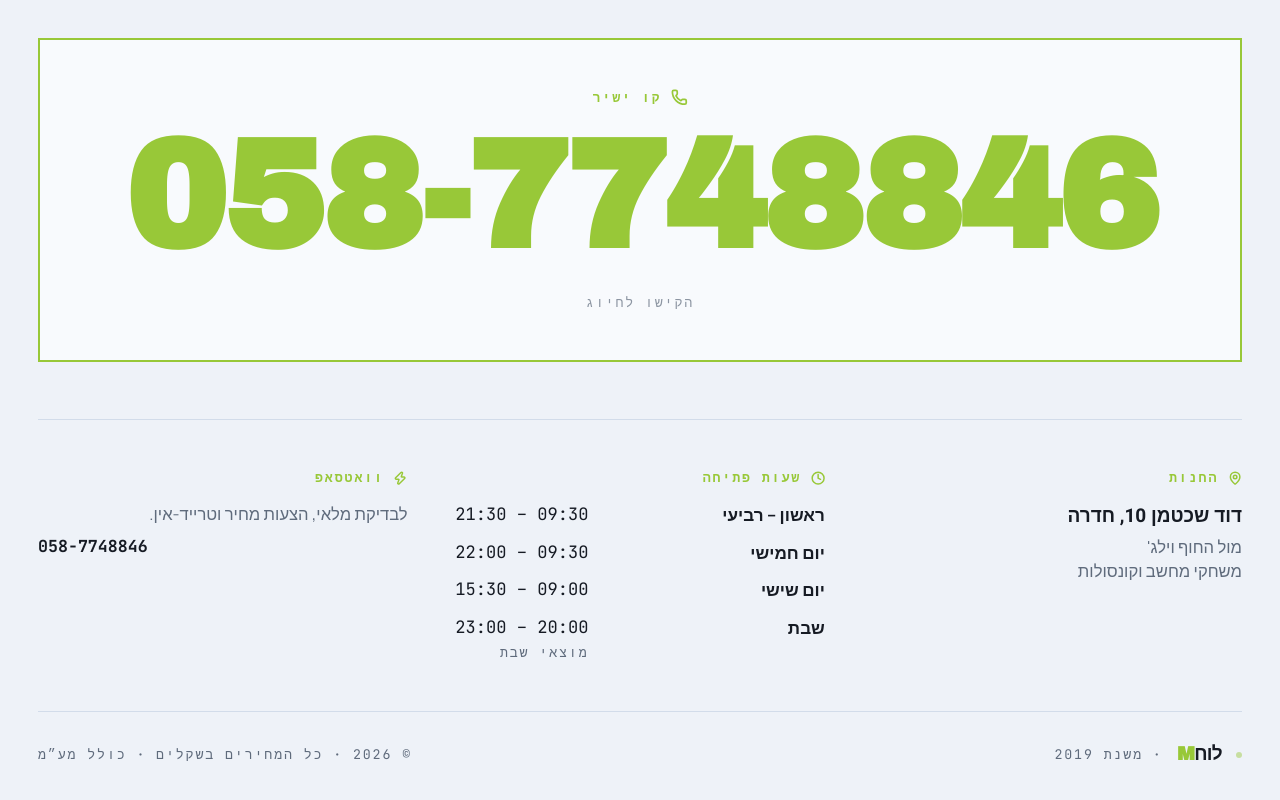
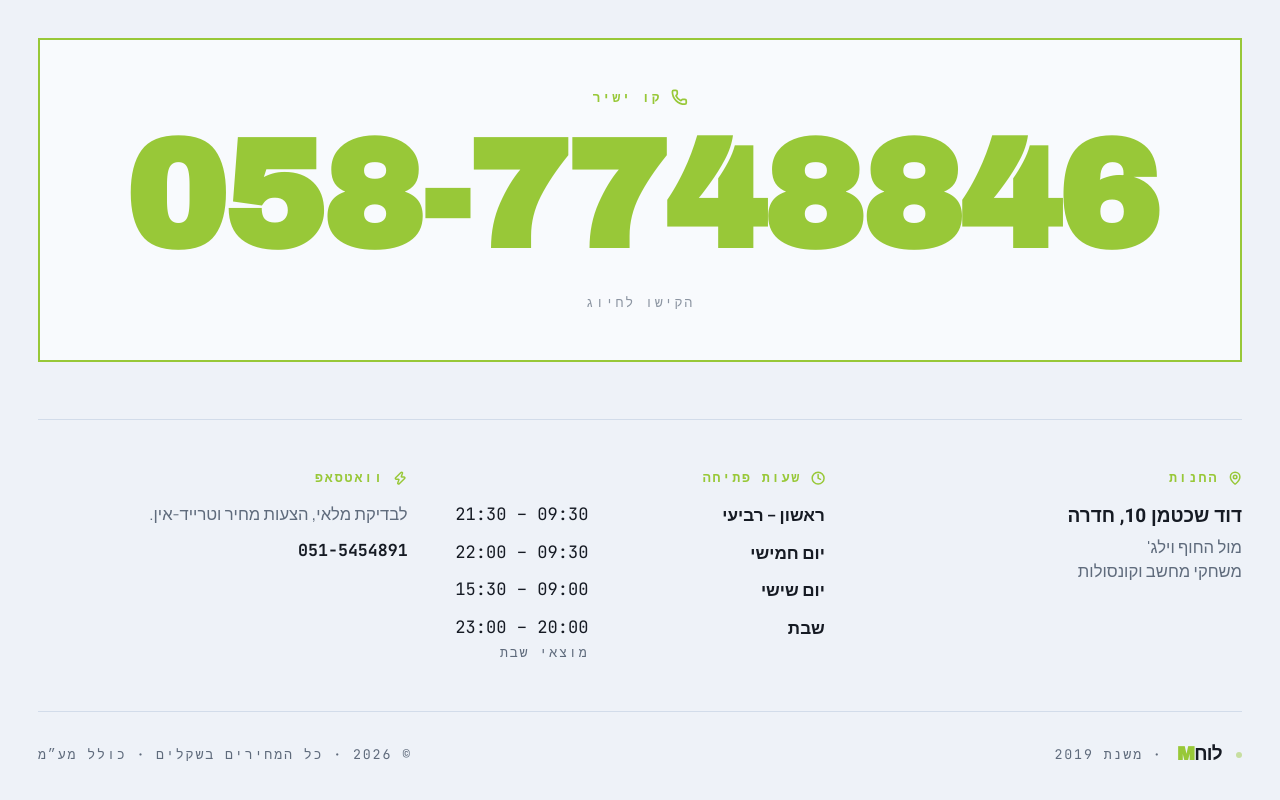
Before and after one commit to DanielVain/loachm-project, a React (Vite) app: page / in a window 1280 px wide. Shown: the part 2944-3744 px from the top of the page. Built offline with nearby package versions, Linux system fonts and the light colour scheme; no server answers; the database is empty.

Commit message:
Update WhatsApp number to 051-5454891 and make it a clickable wa.me link

```diff
--- a/src/components/VisitContact.jsx
+++ b/src/components/VisitContact.jsx
@@ -7,6 +7,10 @@ import Brand from "./Brand.jsx";
 export default function VisitContact() {
     const { content } = useContent();
     const c = content.contact;
+
+    // Build a wa.me link: strip non-digits, drop a leading 0, prepend 972 (IL).
+    const waNumber = "972" + c.whatsapp.replace(/\D/g, "").replace(/^0/, "");
+    const waLink = `https://wa.me/${waNumber}`;
 
     return (
         <section id="visit" className="t-bg">
@@ -87,9 +91,15 @@ export default function VisitContact() {
                         <div className="t-mute mb-2 text-sm">
                             לבדיקת מלאי, הצעות מחיר וטרייד-אין.
                         </div>
-                        <div className="font-mono text-sm font-bold" dir="ltr">
+                        <a
+                            href={waLink}
+                            target="_blank"
+                            rel="noopener noreferrer"
+                            className="font-mono text-sm font-bold h-green transition-colors"
+                            dir="ltr"
+                        >
                             {c.whatsapp}
-                        </div>
+                        </a>
                     </div>
                 </div>
 
--- a/src/data/content.js
+++ b/src/data/content.js
@@ -83,7 +83,7 @@ export const DEFAULT_CONTENT = {
     contact: {
         phone: "058-7748846",
         phoneTel: "+972587748846",
-        whatsapp: "058-7748846",
+        whatsapp: "051-5454891",
         street: "דוד שכטמן 10",
         addressHe: "מול החוף וילג'",
         city: "חדרה",
```
